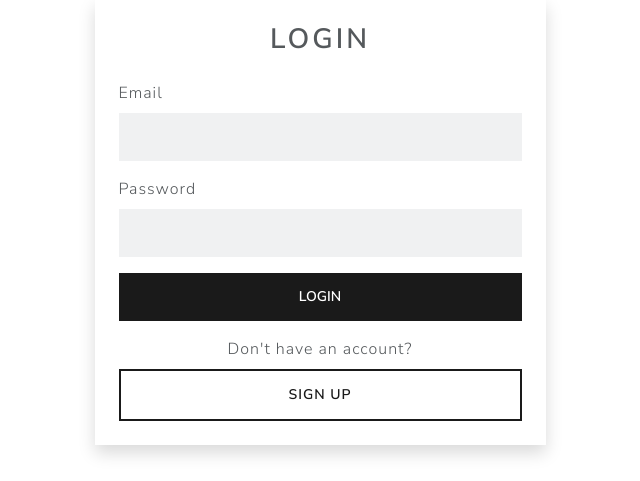
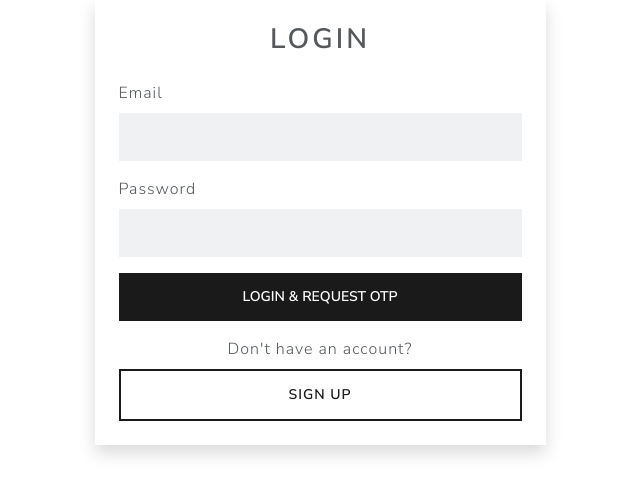
Before and after one commit to Danziq12/ForknFlame, a PHP site: page /login.php in a window 1280 px wide. Shown: the part 137-618 px from the top of the page, without its empty margins (320-960 px from the left). Run offline with PHP 8.4, Linux system fonts and the light colour scheme.

Commit message:
Update login.php

```diff
--- a/login.php
+++ b/login.php
@@ -33,7 +33,7 @@
                             <input type="password" name="password" class="form-control" required>
                         </div>
 
-                        <button type="submit" class="btn btn-primary w-100">Login</button>
+                        <button type="submit" class="btn btn-primary w-100">Login & Request OTP</button>
                     </form>
 
                     <div class="text-center mt-3">
```
